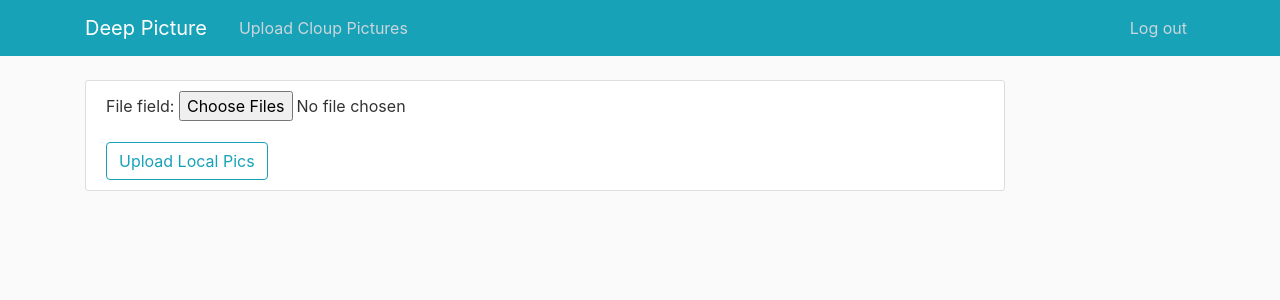
After one commit to dydypig/XiaohongshuDeepPic, a Django app: page /upload/ in a window 1280 px wide. The commit adds this page. Shown: the top 300 px of the page. Run offline with Django 3.2, Linux system fonts and the light colour scheme; a user stored in the database is signed in; tables that the repository leaves empty hold one stand-in row (values such as "Sample post"); some libraries are stand-ins or nearby versions.

Commit message:
can upload cloud pics

```diff
--- a/xiaohongshu/deeppic/templates/deeppic/base.html
+++ b/xiaohongshu/deeppic/templates/deeppic/base.html
@@ -22,18 +22,23 @@
     <header class="site-header">
       <nav class="navbar navbar-expand-md navbar-dark bg-info fixed-top">
         <div class="container">
-          <a class="navbar-brand mr-4" href="#">Deep Picture</a>
+          <a class="navbar-brand mr-4" href='{% url "home"%}'>Deep Picture</a>
           <button class="navbar-toggler" type="button" data-toggle="collapse" data-target="#navbarToggle" aria-controls="navbarToggle" aria-expanded="false" aria-label="Toggle navigation">
           <span class="navbar-toggler-icon"></span>
           </button>
           <div class="collapse navbar-collapse" id="navbarToggle">
             <div class="navbar-nav mr-auto">
-              <a class="nav-item nav-link" href="#">Home</a>
-              <a class="nav-item nav-link" href="#">About</a>
+                {% if user.is_superuser or user.is_staff %}
+                    <a class="nav-item nav-link" href='{% url "cloud_upload"%}'>Upload Cloup Pictures</a>
+                {% else %}
+                    <a class="nav-item nav-link" href='{% url "login"%}'>Admin Log in</a>
+                {% endif %}
             </div>
             <!-- Navbar Right Side -->
             <div class="navbar-nav">
-
+                {% if user.is_superuser or user.is_staff %}
+                    <a class="nav-item nav-link" href='{% url "logout"%}'>Log out</a>
+                {% endif %}
             </div>
           </div>
         </div>
--- /dev/null
+++ b/xiaohongshu/deeppic/templates/deeppic/upload.html
@@ -0,0 +1,11 @@
+{% extends "deeppic/base.html" %}
+{% load crispy_forms_tags %}
+{% block content %}
+    <div class="content-section">
+        <form method="POST" enctype='multipart/form-data'>
+            {% csrf_token %}
+            {{ form.as_p }}
+            <button class="btn btn-outline-info" type="submit">Upload Local Pics</button>
+        </form>
+    </div>
+{% endblock content %}
--- a/xiaohongshu/deeppic/urls.py
+++ b/xiaohongshu/deeppic/urls.py
@@ -5,5 +5,6 @@ urlpatterns = [
     path('', deeppicview.home, name='home'),
     path('cloud/',deeppicview.CloudPicsView.as_view(), name='cloud_pics'),
     path('cloud/<int:pk>/',deeppicview.cloud_pic_select, name='cloud_pics_select'),
-    path('process/',deeppicview.process_pic,name='process_pic')
+    path('process/',deeppicview.process_pic,name='process_pic'),
+    path('upload/',deeppicview.FileFieldFormView.as_view(),name='cloud_upload')
 ]
--- a/xiaohongshu/deeppic/views.py
+++ b/xiaohongshu/deeppic/views.py
@@ -8,6 +8,7 @@ from django.contrib.auth.models import User
 from django.contrib.auth import login
 from django.shortcuts import redirect, render
 from .api_for_xin import process_your_picture
+from django.contrib.auth.mixins import LoginRequiredMixin, UserPassesTestMixin, AccessMixin
 
 def cloud_pic_select(request,pk):
     user =  request.user
@@ -50,10 +51,11 @@ def home(request):
     return render(request,'deeppic/home.html',context)
 
 
-class FileFieldFormView(FormView):
+class FileFieldFormView(UserPassesTestMixin,FormView):
     form_class = FileFieldForm
-    template_name = 'deeppic/home.html'  # Replace with your template.
+    template_name = 'deeppic/upload.html'  # Replace with your template.
     success_url = '/' # Replace with your URL or reverse().
+    permission_denied_message = 'You are not admin'
 
     def post(self, request, *args, **kwargs):
         form_class = self.get_form_class()
@@ -66,6 +68,8 @@ class FileFieldFormView(FormView):
             return self.form_valid(form)
         else:
             return self.form_invalid(form)
+    def test_func(self):
+        return (self.request.user.is_staff or self.request.user.is_superuser)
 
 class CloudPicsView(ListView):
     model = CloudPics
--- a/xiaohongshu/xiaohongshu/settings.py
+++ b/xiaohongshu/xiaohongshu/settings.py
@@ -122,6 +122,9 @@ USE_TZ = True
 
 STATIC_URL = '/static/'
 
+LOGIN_REDIRECT_URL = 'home' # redirect url when login success
+LOGIN_URL = 'login' #log in url when log in is required
+
 # Default primary key field type
 # https://docs.djangoproject.com/en/3.2/ref/settings/#default-auto-field
 
--- a/xiaohongshu/xiaohongshu/urls.py
+++ b/xiaohongshu/xiaohongshu/urls.py
@@ -17,10 +17,13 @@ from django.contrib import admin
 from django.urls import path, include
 from django.conf import settings
 from django.conf.urls.static import static
+from django.contrib.auth import views as auth_views
 
 urlpatterns = [
     path('admin/', admin.site.urls),
-    path('',include('deeppic.urls'))
+    path('',include('deeppic.urls')),
+    path('login/',auth_views.LoginView.as_view(template_name='deeppic/login.html'),name='login'),
+    path('logout/',auth_views.LogoutView.as_view(template_name='deeppic/logout.html'), name='logout'),
 ]
 
 if settings.DEBUG:
```
Also changed, not shown: xiaohongshu/deeppic/templates/deeppic/login.html (added, +11 -0 lines), xiaohongshu/deeppic/templates/deeppic/logout.html (added, +11 -0 lines).
